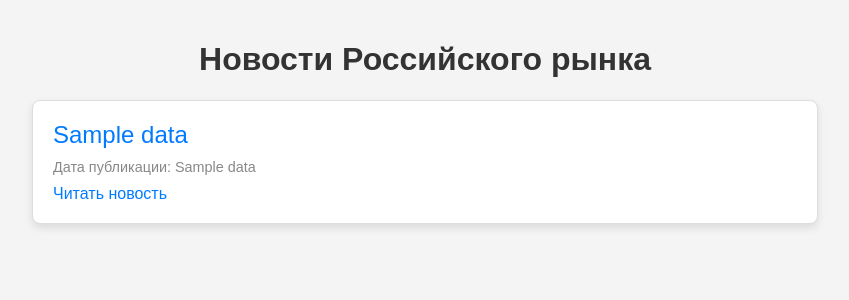
After one commit to N0F1X3d/finanalytics, a Django app: page /news/ in a window 1280 px wide. The commit adds this page. Shown: the top 300 px of the page, without its empty margins (215-1064 px from the left). Run offline with Django 5.2, Linux system fonts and the light colour scheme; tables that the repository leaves empty hold one stand-in row (values such as "Sample post"); a database or web service that is not in the repository returns one stand-in record (values such as "Sample title"); data that the repository does not hold is empty; parts of the project's set-up code (start-up, migrations or seed data) failed here and were passed over.

Commit message:
new template news

```diff
--- a/mainview/urls.py
+++ b/mainview/urls.py
@@ -5,5 +5,6 @@ urlpatterns = [
     path('', views.homepageview, name='Главная'),
     path('securities/', views.securities_page, name='Securities'),
     path('search_securities/', views.search_securities, name='SearchSecurities'),
-    path('securities_price/<str:ticker>/', views.securitie_price_chart, name='SecuritiesPriceChart')
+    path('securities_price/<str:ticker>/', views.securitie_price_chart, name='SecuritiesPriceChart'),
+    path('news/', views.news_summary, name='NewsSummary'),
 ]
--- a/mainview/views.py
+++ b/mainview/views.py
@@ -1,49 +1,31 @@
 import requests
 from django.shortcuts import render
+from bs4 import BeautifulSoup
 from django.http import JsonResponse
-import bs4
 from moex_iss_api import get_all_securities, take_data_frame
 
-# # Функция для парсинга данных с сайта Московской биржи
-# def get_stock_data(ticker):
-#     url = f"https://www.moex.com/ru/issue.aspx?board=TQBR&code={ticker}"
-#     response = requests.get(url)
-#     soup = BeautifulSoup(response.text, 'html.parser')
 
-#     # Поиск текущей цены акции на странице
-#     price_tag = soup.find('span', class_='quote__value')
-#     price = price_tag.text if price_tag else "Нет данных"
+def news_summary(request):
+    url = 'https://iss.moex.com/iss/sitenews.json'
+    response = requests.get(url)
 
-#     # Поиск логотипа компании через Google (обходной вариант)
-#     def get_logo_from_google(query):
-#         google_search_url = f"https://www.google.com/search?q={query}&tbm=isch"
-#         headers = {
-#             "User-Agent": "Mozilla/5.0 (Windows NT 10.0; Win64; x64) AppleWebKit/537.36 (KHTML, like Gecko) Chrome/58.0.3029.110 Safari/537.3"
-#         }
-#         response = requests.get(google_search_url, headers=headers)
-#         soup = BeautifulSoup(response.text, "html.parser")
-#         images = soup.find_all("img")
-#         return images[1]["src"] if images else None
+    news_list = []
+    if response.status_code == 200:
+        data = response.json()
+        for item in data["sitenews"]["data"]:
+            news_list.append({
+                'title': item[2],
+                'source': f'https://www.moex.com/n{item[0]}',
+                'published_at': item[-1]
+            })
+    else:
+        print(f"Ошибка: {response.status_code}")
 
-#     logo_url = get_logo_from_google(f"{ticker} logo")
+    context = {
+        'news_list': news_list
+    }
 
-#     return {
-#         "ticker": ticker,
-#         "price": price,
-#         "logo_url": logo_url
-#     }
-
-# # Главная страница с выводом данных о Сбербанке, Газпроме и Индексе Мосбиржи
-# def homepageview(request):
-#     # Получаем данные для нескольких акций
-#     stocks = [
-#         get_stock_data("SBER"),  # Сбербанк
-#         get_stock_data("GAZP"),  # Газпром
-#         get_stock_data("IMOEX")  # Индекс Мосбиржи
-#     ]
-
-#     # Передаем данные акций в шаблон
-#     return render(request, 'mainview/mainview.html', {'stocks': stocks})
+    return render(request, 'mainview/news_summary.html', context)
 
 def homepageview(request):
     return render(request, 'mainview/mainview.html')
--- /dev/null
+++ b/templates/mainview/news_summary.html
@@ -0,0 +1,72 @@
+<!DOCTYPE html>
+<html lang="ru">
+<head>
+    <meta charset="UTF-8">
+    <meta name="viewport" content="width=device-width, initial-scale=1.0">
+    <title>Новости Российского рынка</title>
+    <style>
+        body {
+            font-family: Arial, sans-serif;
+            background-color: #f4f4f4;
+            margin: 0;
+            padding: 20px;
+        }
+        h1 {
+            text-align: center;
+            color: #333;
+        }
+        .news-container {
+            display: flex;
+            flex-direction: column;
+            align-items: center;
+            gap: 20px;
+        }
+        .news-item {
+            background-color: #fff;
+            border: 1px solid #ddd;
+            border-radius: 8px;
+            width: 60%;
+            padding: 20px;
+            box-shadow: 0 4px 8px rgba(0, 0, 0, 0.1);
+            transition: box-shadow 0.3s ease;
+        }
+        .news-item:hover {
+            box-shadow: 0 6px 12px rgba(0, 0, 0, 0.2);
+        }
+        .news-title {
+            font-size: 1.5em;
+            color: #007bff;
+            margin-bottom: 10px;
+        }
+        .news-date {
+            font-size: 0.9em;
+            color: #888;
+            margin-bottom: 10px;
+        }
+        .news-link {
+            text-decoration: none;
+            color: #007bff;
+        }
+        .news-link:hover {
+            text-decoration: underline;
+        }
+    </style>
+</head>
+<body>
+
+    <h1>Новости Российского рынка</h1>
+
+    <div class="news-container">
+        {% for news in news_list %}
+        <div class="news-item">
+            <div class="news-title">{{ news.title }}</div>
+            <div class="news-date">Дата публикации: {{ news.published_at }}</div>
+            <a href="{{ news.source }}" class="news-link" target="_blank">Читать новость</a>
+        </div>
+        {% empty %}
+        <p>Нет новостей для отображения.</p>
+        {% endfor %}
+    </div>
+
+</body>
+</html>
```
Also changed, not shown: templates/mainview/mainview.html (+27 -26 lines).
